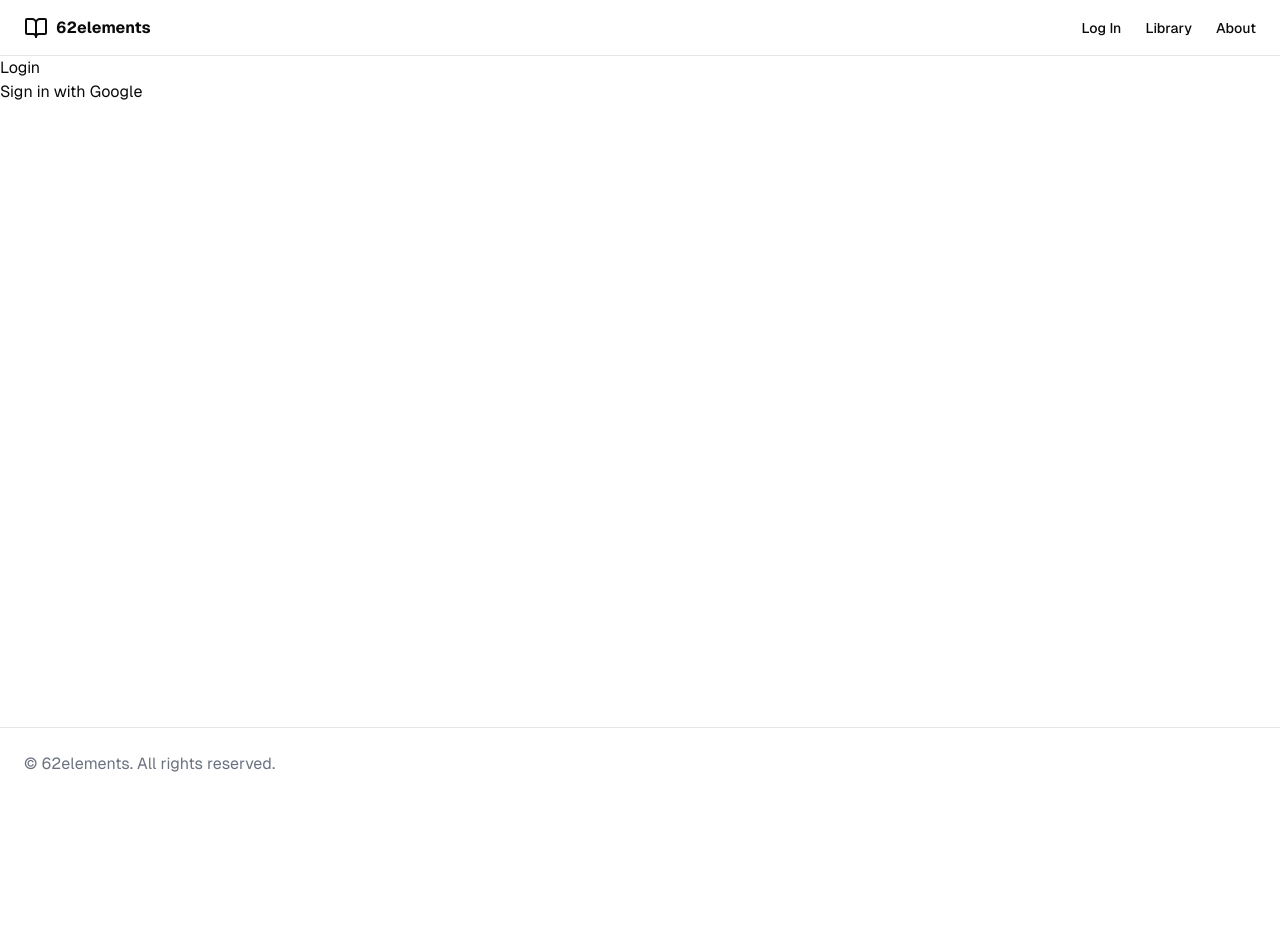
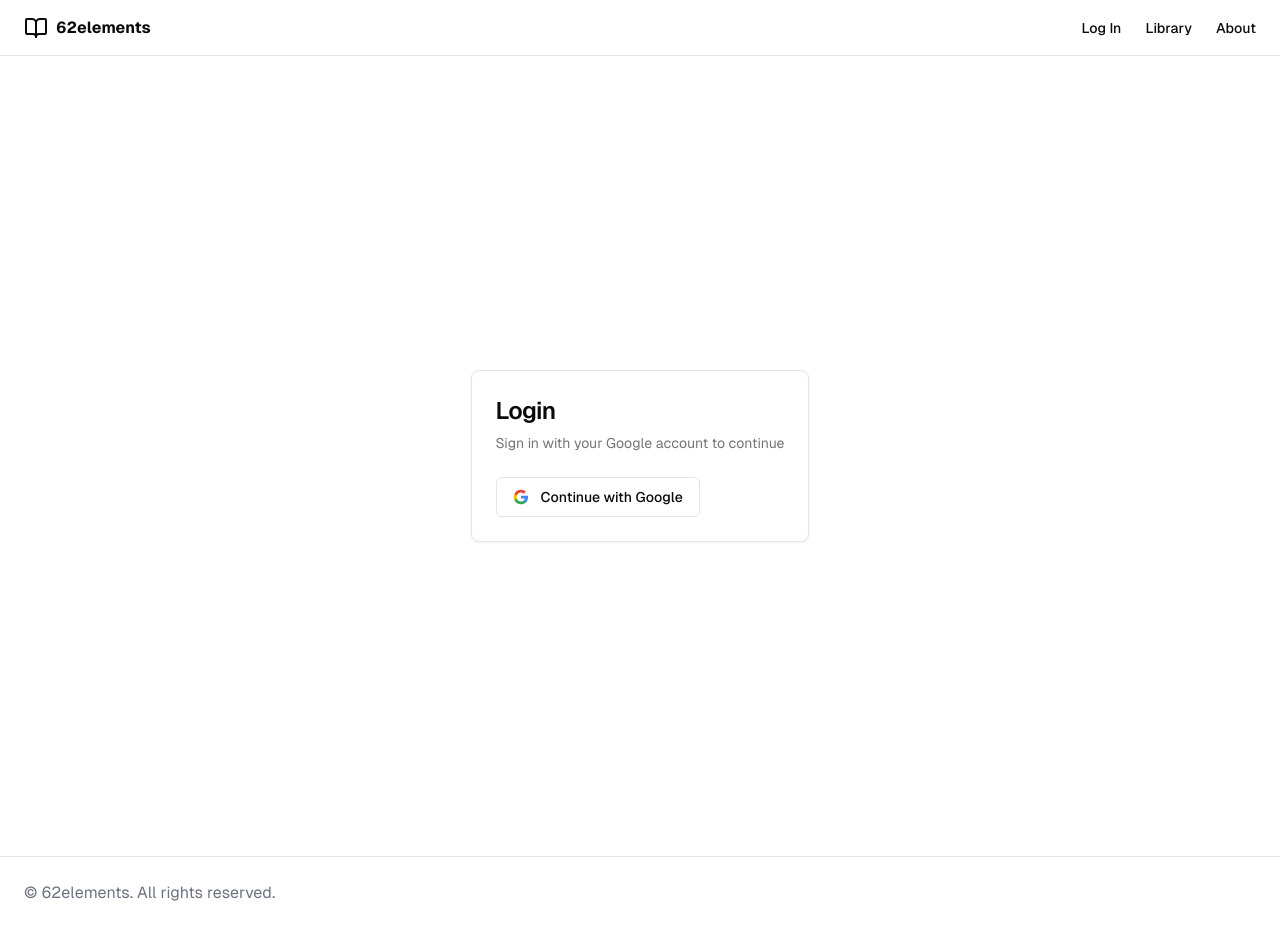
Before and after one commit to jamespeilunli/62elements, a Next.js app: page /login in a window 1280 px wide. Before the commit the page ends 800 px from the top, so only its background shows below. Built offline with nearby package versions, Linux system fonts and the light colour scheme; no server answers.

Commit message:
Add nice login frontend to /login and main page (#31)

```diff
--- a/app/login/page.tsx
+++ b/app/login/page.tsx
@@ -1,21 +1,20 @@
 "use client";
-import { supabase } from "../../lib/supabaseClient";
+
+import { Card, CardContent, CardDescription, CardHeader, CardTitle } from "@/components/ui/card";
+import { GoogleLogin } from "@/components/google-login";
 
 export default function LoginPage() {
-  const handleGoogleLogin = async () => {
-    const { error } = await supabase.auth.signInWithOAuth({
-      provider: "google",
-      options: {
-        redirectTo: process.env.NEXT_PUBLIC_VERCEL_URL + "/",
-      },
-    });
-    if (error) console.error("Error logging in with Google:", error.message);
-  };
-
   return (
-    <div className="login-page">
-      <h1>Login</h1>
-      <button onClick={handleGoogleLogin}>Sign in with Google</button>
+    <div className="flex justify-center items-center h-screen">
+      <Card className="mx-auto max-w-sm">
+        <CardHeader>
+          <CardTitle className="text-2xl">Login</CardTitle>
+          <CardDescription>Sign in with your Google account to continue</CardDescription>
+        </CardHeader>
+        <CardContent>
+          <GoogleLogin />
+        </CardContent>
+      </Card>
     </div>
   );
 }
--- a/app/page.tsx
+++ b/app/page.tsx
@@ -1,8 +1,8 @@
 "use client";
+import { GoogleLogin } from "@/components/google-login";
 import { Badge } from "@/components/ui/badge";
 import { Button } from "@/components/ui/button";
 import { Card, CardContent, CardHeader, CardTitle } from "@/components/ui/card";
-import { Input } from "@/components/ui/input";
 import { FlaskConical } from "lucide-react";
 import { BookOpen, Brain, Zap } from "lucide-react";
 import Link from "next/link";
@@ -95,23 +95,7 @@ export default function Component() {
             <div className="flex flex-col items-center justify-center space-y-4 text-center">
               <div className="space-y-2">
                 <h2 className="text-3xl font-bold tracking-tighter md:text-4xl">Start Learning Today</h2>
-                <p className="mx-auto max-w-[600px]  md:text-xl ">Sign in [COMING SOON]</p>
-              </div>
-              <div className="w-full max-w-sm space-y-2">
-                <form className="flex space-x-2">
-                  <Input className="max-w-lg flex-1" placeholder="Enter your email" type="email" />
-                  <Button variant="outline" type="submit">
-                    Sign Up
-                  </Button>
-                </form>
-                {/*
-                <p className="text-xs text-gray-500 dark:text-gray-400">
-                  By signing up, you agree to our{" "}
-                  <Link className="underline underline-offset-2" href="#">
-                    Terms & Conditions
-                  </Link>
-                </p>
-                */}
+                <GoogleLogin />
               </div>
             </div>
           </div>
--- /dev/null
+++ b/components/google-login.tsx
@@ -0,0 +1,38 @@
+import { Button } from "@/components/ui/button";
+import { supabase } from "@/lib/supabaseClient";
+
+export function GoogleLogin() {
+  const handleGoogleLogin = async () => {
+    const { error } = await supabase.auth.signInWithOAuth({
+      provider: "google",
+      options: {
+        redirectTo: process.env.NEXT_PUBLIC_VERCEL_URL + "/",
+      },
+    });
+    if (error) console.error("Error logging in with Google:", error.message);
+  };
+
+  return (
+    <Button onClick={handleGoogleLogin} variant="outline">
+      <svg className="mr-1 h-4 w-4" viewBox="0 0 24 24">
+        <path
+          d="M22.56 12.25c0-.78-.07-1.53-.2-2.25H12v4.26h5.92c-.26 1.37-1.04 2.53-2.21 3.31v2.77h3.57c2.08-1.92 3.28-4.74 3.28-8.09z"
+          fill="#4285F4"
+        />
+        <path
+          d="M12 23c2.97 0 5.46-.98 7.28-2.66l-3.57-2.77c-.98.66-2.23 1.06-3.71 1.06-2.86 0-5.29-1.93-6.16-4.53H2.18v2.84C3.99 20.53 7.7 23 12 23z"
+          fill="#34A853"
+        />
+        <path
+          d="M5.84 14.09c-.22-.66-.35-1.36-.35-2.09s.13-1.43.35-2.09V7.07H2.18C1.43 8.55 1 10.22 1 12s.43 3.45 1.18 4.93l2.85-2.22.81-.62z"
+          fill="#FBBC05"
+        />
+        <path
+          d="M12 5.38c1.62 0 3.06.56 4.21 1.64l3.15-3.15C17.45 2.09 14.97 1 12 1 7.7 1 3.99 3.47 2.18 7.07l3.66 2.84c.87-2.6 3.3-4.53 6.16-4.53z"
+          fill="#EA4335"
+        />
+      </svg>
+      Continue with Google
+    </Button>
+  );
+}
```
